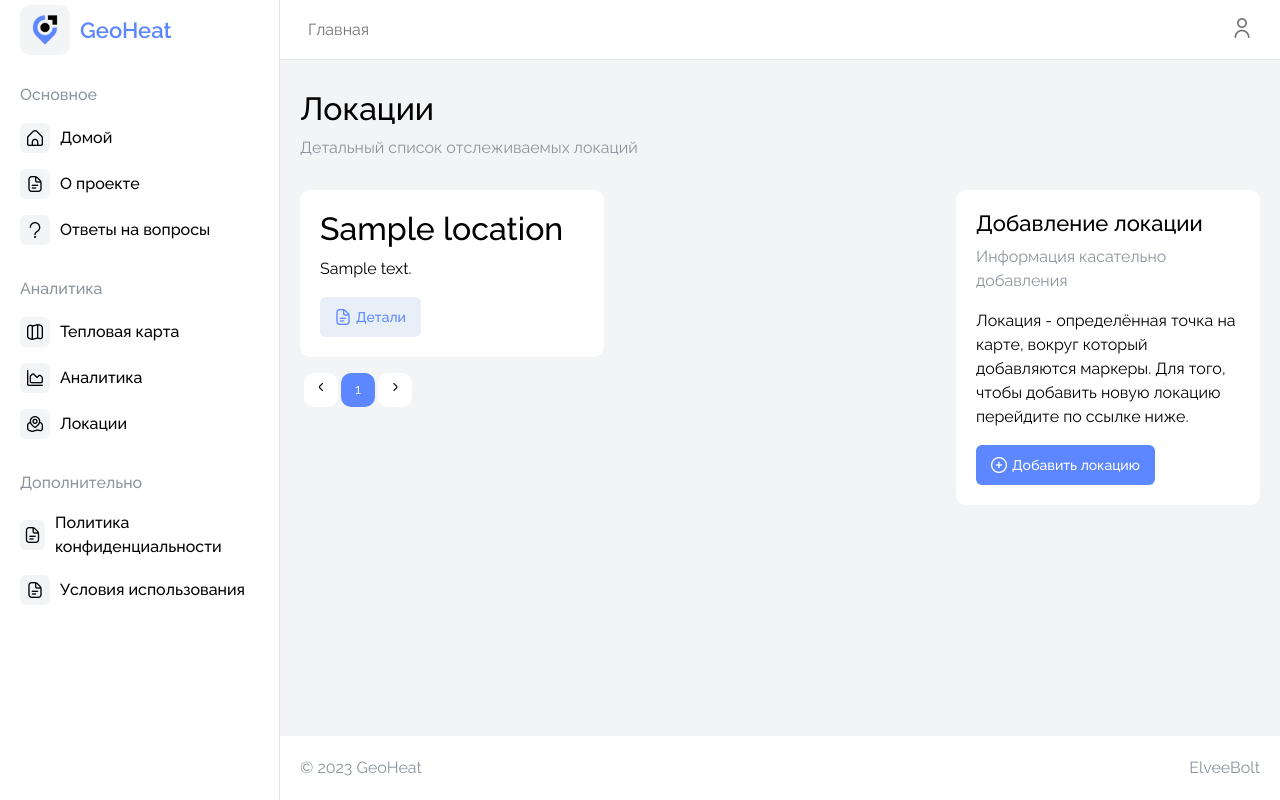
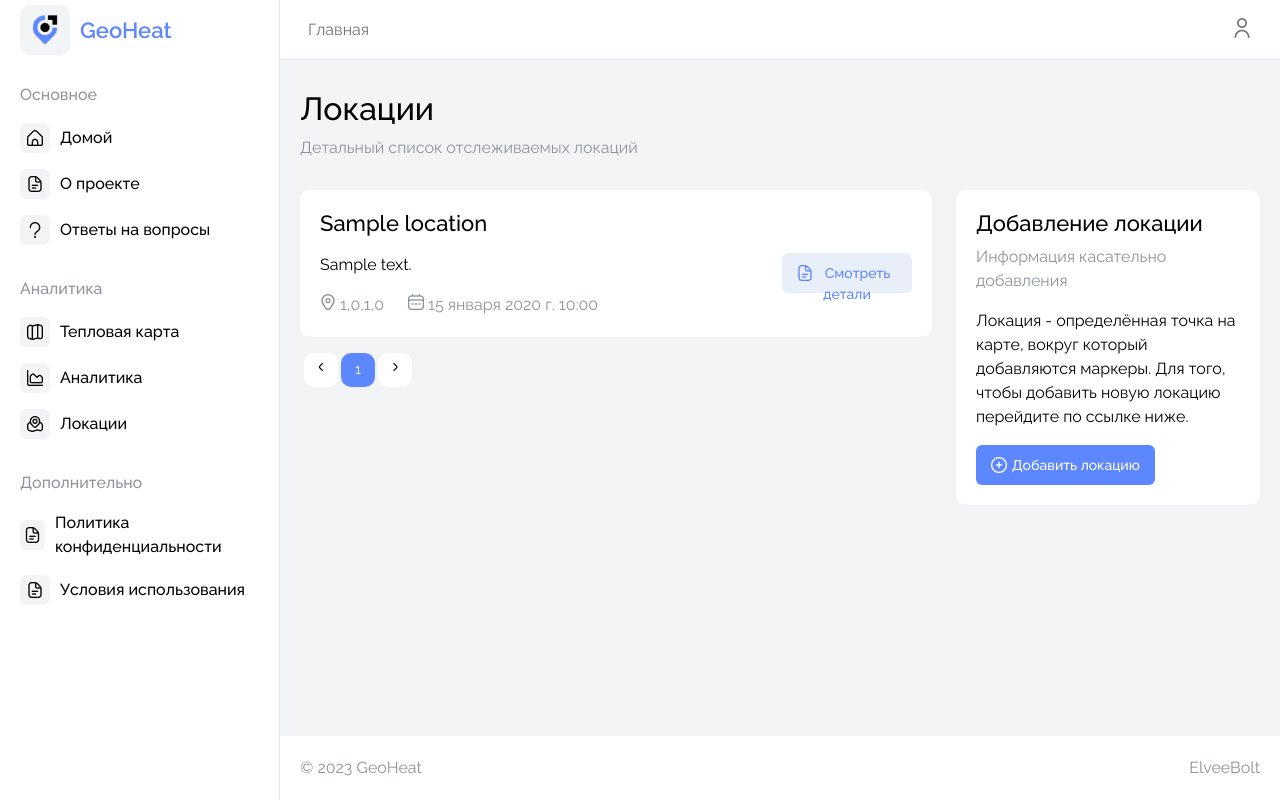
Before and after one commit to ElveeBolt/geoheat, a Django app: page /locations/ in a window 1280 px wide. Run offline with Django 4.2, Linux system fonts and the light colour scheme; a user stored in the database is signed in; tables that the repository leaves empty hold one stand-in row (values such as "Sample post"); some libraries are stand-ins or nearby versions.

Commit message:
Redesign location card in Locations Page

```diff
--- a/location/views.py
+++ b/location/views.py
@@ -12,7 +12,7 @@ class LocationListView(LoginRequiredMixin, ListView):
     model = Location
     template_name = 'location/locations.html'
     context_object_name = 'locations'
-    paginate_by = 1
+    paginate_by = 10
     extra_context = {
         'title': 'Локации',
         'subtitle': 'Детальный список отслеживаемых локаций',
--- a/templates/location/locations.html
+++ b/templates/location/locations.html
@@ -10,19 +10,25 @@
 <div class="container">
     <div class="row">
         <div class="col-8">
-            <div class="row">
-                {% for location in locations %}
-                <div class="col-6">
-                    <div class="card mb-3">
-                        <h2>{{ location.title }}</h2>
-                        <div class="mb-3">{{ location.description }}</div>
-                        <div class="d-flex">
-                            <a href="{% url 'location' pk=location.id %}" class="btn btn-with-icon"><i class="fi fi-rr-document"></i>Детали</a>
+            {% for location in locations %}
+                <div class="card card-location mb-3">
+                    <div class="card-heading mb-3">
+                        <h2 class="mb-0">{{ location.title }}</h2>
+                    </div>
+                    <div class="row">
+                        <div class="col-9">
+                            <div class="mb-3">{{ location.description }}</div>
+                            <div class="d-flex text-muted align-items-center">
+                                <i class="fi fi-rr-marker me-1"></i><div class="span">{{ location.lat }}</div>, <div class="span">{{ location.lng }}</div>
+                                <i class="fi fi-rr-calendar ms-4 me-1"></i><div class="span">{{ location.date_publish }}</div>
+                            </div>
+                        </div>
+                        <div class="col-3">
+                            <a href="{% url 'location' pk=location.id %}" class="btn btn-with-icon"><i class="fi fi-rr-document"></i>Смотреть детали</a>
                         </div>
                     </div>
                 </div>
-                {% endfor %}
-            </div>
+            {% endfor %}
             {% include 'include/pagination.html' %}
         </div>
         <div class="col-4">
```
